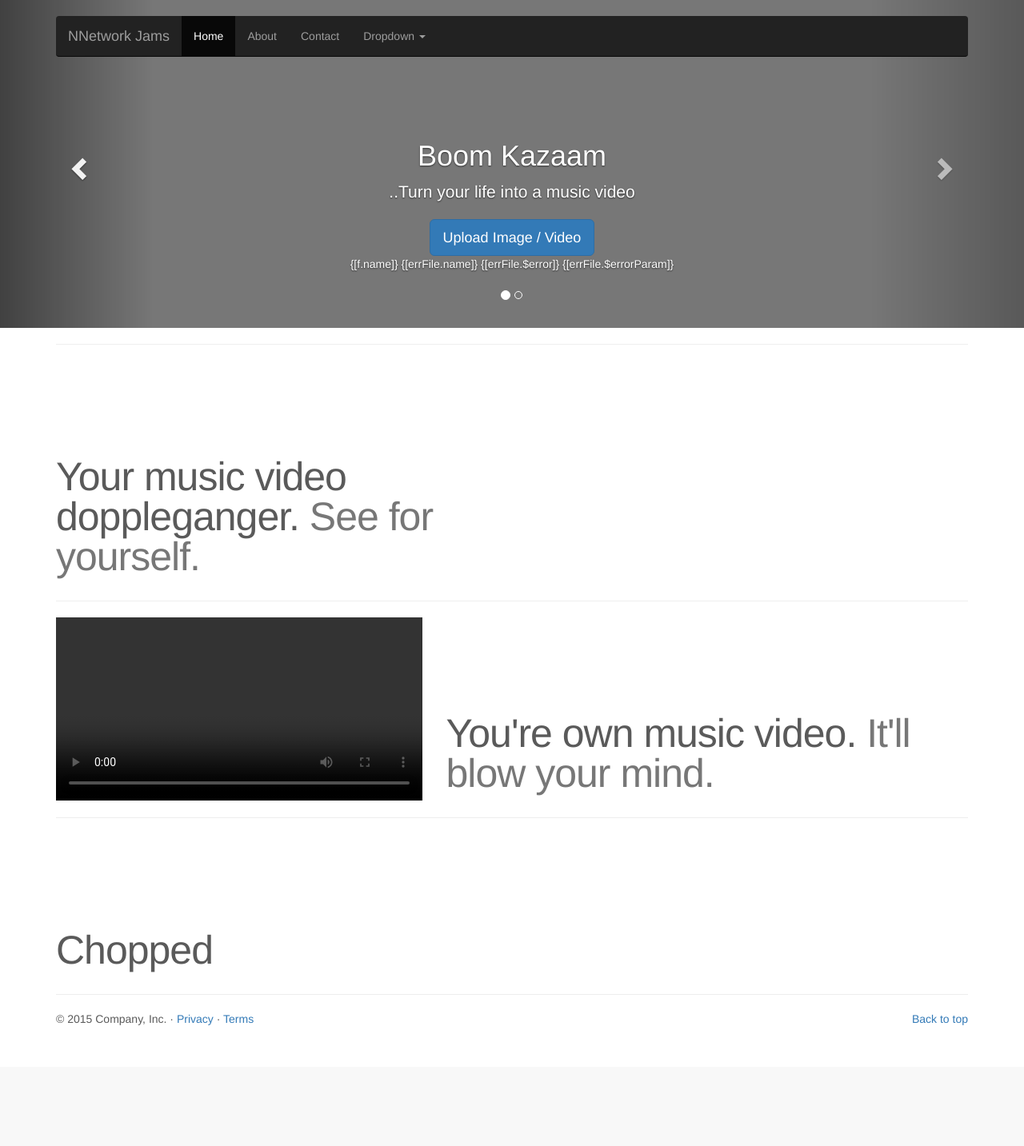
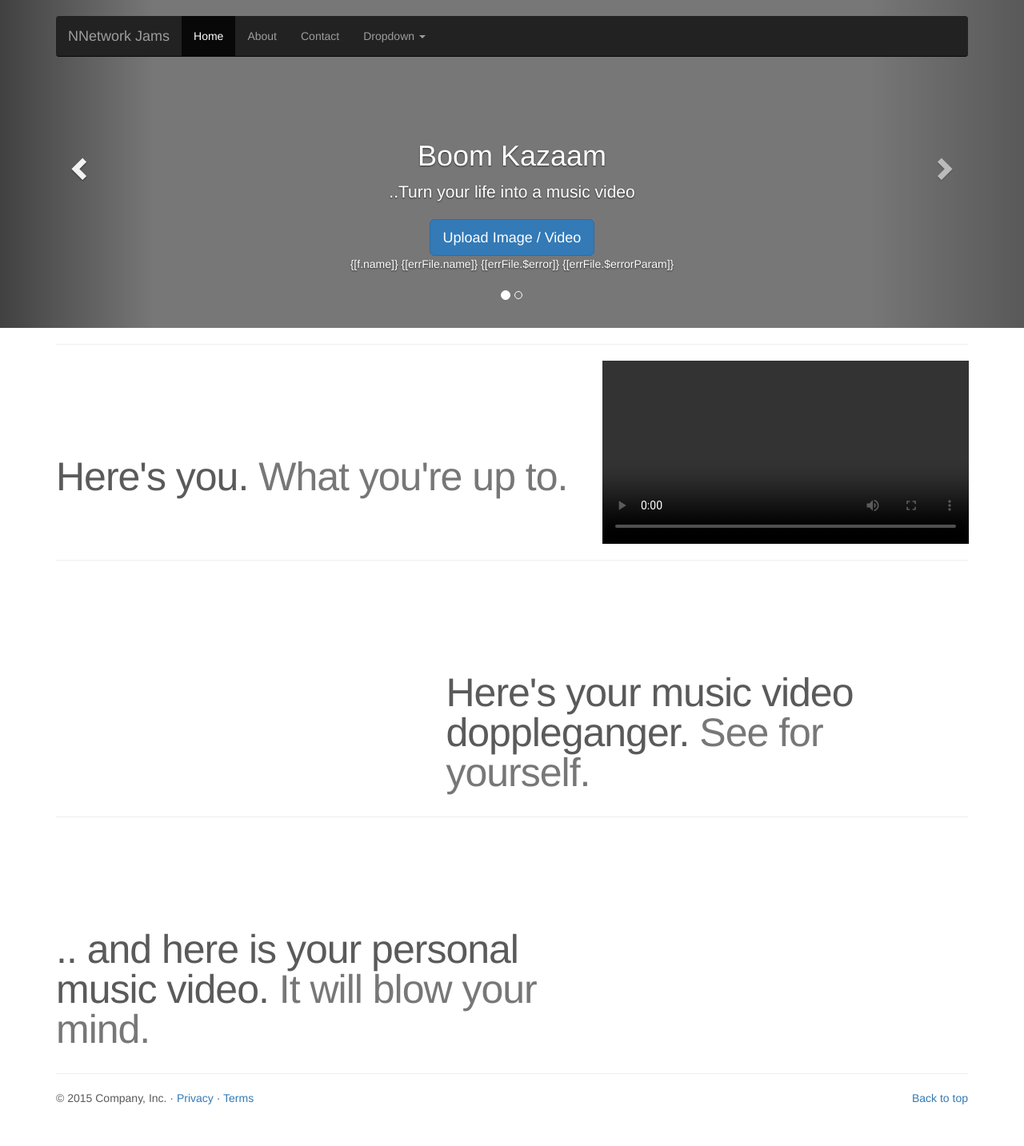
Before and after one commit to ghego/avajams, a Flask app: page / in a window 1280 px wide. Shown: the whole page at 80% size. Before the commit the page ends 1282 px from the top, so only its background shows below. Run offline with Flask 2, Linux system fonts and the light colour scheme; some libraries are stand-ins or nearby versions.

Commit message:
Updated app with proper url routing

```diff
--- a/app/controllers/application_controller.py
+++ b/app/controllers/application_controller.py
@@ -31,7 +31,7 @@
     extract_images(destination_path)
 
     image_match, video_match = recommend("".join(destination_path.split(".")[:-1]) + "/20.jpg")
-    video_id = image_match[0].split("_")[-1]
+    video_id = image_match[0].split("video_")[-1]
 
   embed_url = 'https://www.youtube.com/embed/%s'%(video_id)
 
@@ -42,6 +42,11 @@
 
 
   chopped_static_url = "static/video/chopped_video_%s.webm"%(video_id)
+  print "------------------------------------"
+  print embed_url
+  print static_video_url
+  print chopped_static_url
+  print "------------------------------------"
 
   return jsonify(msg='test', embed_url=embed_url, static_video_url=static_video_url, chopped_static_url=chopped_static_url)
 
--- a/app/templates/index.html
+++ b/app/templates/index.html
@@ -144,12 +144,25 @@
 
     <hr class="featurette-divider">
 
-    <div class="row featurette">
+    <div class="row featurette" ng-if="f.result && f.result.static_video_url">
       <div class="col-md-7">
-        <h2 class="featurette-heading">Your music video doppleganger. <span class="text-muted">See for yourself.</span></h2>
+        <h2 class="featurette-heading">Here's you. <span class="text-muted">What you're up to.</span></h2>
         <!-- <p class="lead">Donec ullamcorper nulla non metus auctor fringilla. Vestibulum id ligula porta felis euismod semper. Praesent commodo cursus magna, vel scelerisque nisl consectetur. Fusce dapibus, tellus ac cursus commodo.</p> -->
       </div>
       <div class="col-md-5">
+        <video width="500" height="390"  class="featurette-image img-responsive center-block" ng-src="{[f.result.static_video_url]}" type="video" controls>
+
+      </div>
+    </div>
+
+    <hr class="featurette-divider">
+
+    <div class="row featurette" ng-if="f.result && f.result.embed_url">
+      <div class="col-md-7 col-md-push-5">
+        <h2 class="featurette-heading">Here's your music video doppleganger. <span class="text-muted">See for yourself.</span></h2>
+        <!-- <p class="lead">Donec ullamcorper nulla non metus auctor fringilla. Vestibulum id ligula porta felis euismod semper. Praesent commodo cursus magna, vel scelerisque nisl consectetur. Fusce dapibus, tellus ac cursus commodo.</p> -->
+      </div>
+      <div class="col-md-5 col-md-pull-7">
         <iframe ng-if="f.result" title="YouTube video player" class="youtube-player" type="text/html"
         ng-src="{[trustSrc(f.result.embed_url)]}"
         width="500" height="390"
@@ -159,22 +172,9 @@
 
     <hr class="featurette-divider">
 
-    <div class="row featurette" ng-if="f.result && f.result.static_video_url">
-      <div class="col-md-7 col-md-push-5">
-
-        <h2 class="featurette-heading">You're own music video. <span class="text-muted">It'll blow your mind.</span></h2>
-        <!-- <p class="lead">Donec ullamcorper nulla non metus auctor fringilla. Vestibulum id ligula porta felis euismod semper. Praesent commodo cursus magna, vel scelerisque nisl consectetur. Fusce dapibus, tellus ac cursus commodo.</p> -->
-      </div>
-      <div class="col-md-5 col-md-pull-7">
-        <video width="500" height="390"  class="featurette-image img-responsive center-block" ng-src="{[f.result.static_video_url]}" type="video" controls>
-      </div>
-    </div>
-
-    <hr class="featurette-divider">
-
-    <div class="row featurette">
+    <div class="row featurette" ng-if="f.result && f.result.chopped_static_url">
       <div class="col-md-7">
-        <h2 class="featurette-heading">Chopped</h2>
+        <h2 class="featurette-heading">.. and here is your personal music video. <span class="text-muted">It will blow your mind.</span></h2>
         <!-- <p class="lead">Donec ullamcorper nulla non metus auctor fringilla. Vestibulum id ligula porta felis euismod semper. Praesent commodo cursus magna, vel scelerisque nisl consectetur. Fusce dapibus, tellus ac cursus commodo.</p> -->
       </div>
       <div class="col-md-5">
--- a/mashup/compile.py
+++ b/mashup/compile.py
@@ -1,7 +1,7 @@
 from moviepy.editor import VideoFileClip, concatenate_videoclips
 
 STEP_SIZE = 2
-MAX_VIDEO_LENGTH = 10
+MAX_VIDEO_LENGTH = 20
 
 
 def compile_clips(homevideo_path, musicvideo_path, out_path="output/clip.mp4"):
```
